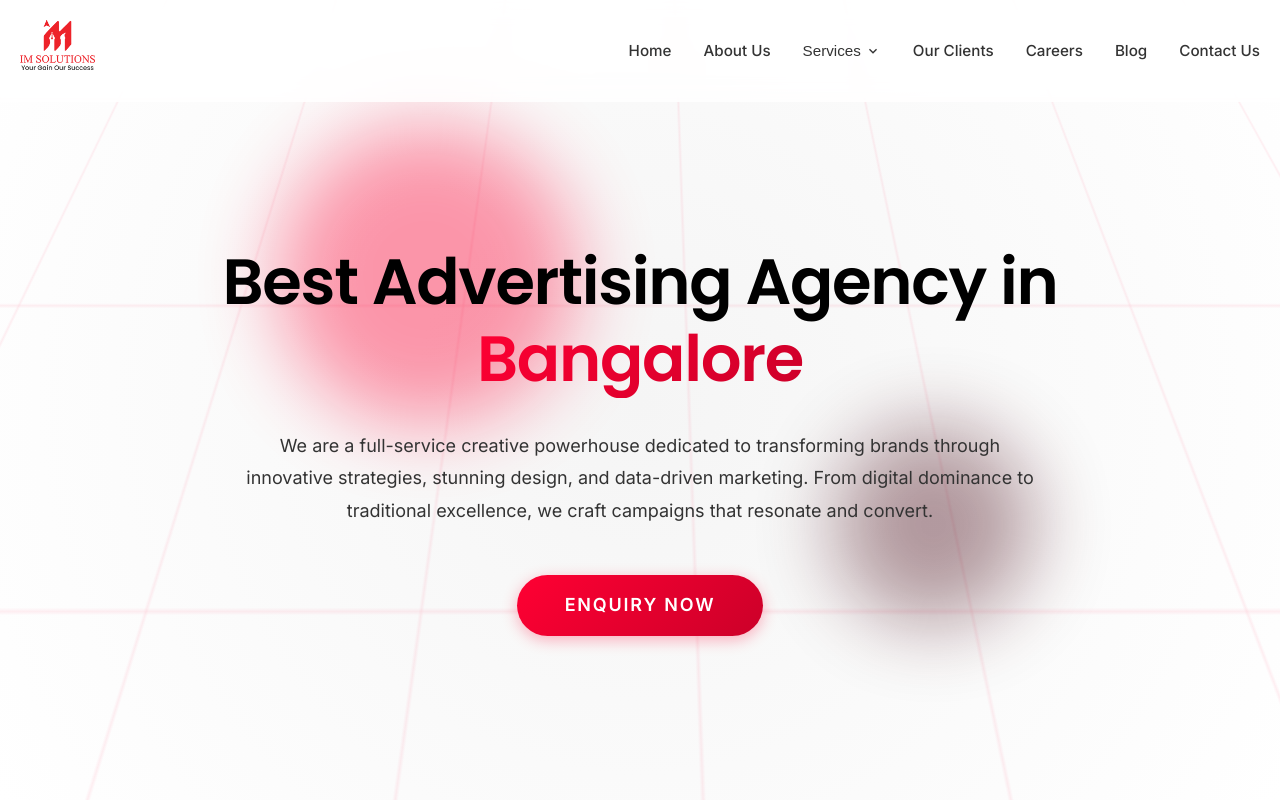
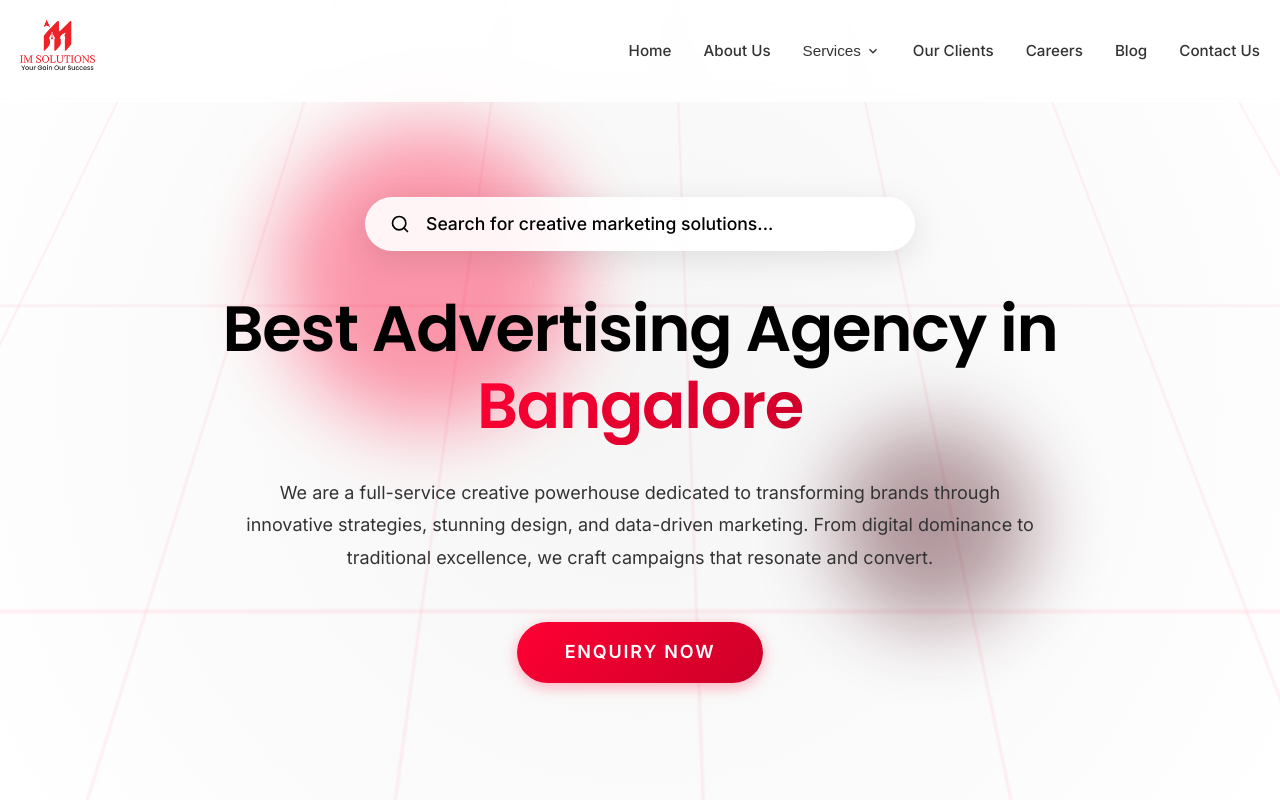
Before and after one commit to phanisri1601/ims-nextjs, a Next.js app: page / in a window 1280 px wide. Shown: the top 800 px of the page. Built offline with nearby package versions, Linux system fonts and the light colour scheme.

Commit message:
after search button in home page

```diff
--- a/src/components/Hero.module.css
+++ b/src/components/Hero.module.css
@@ -24,6 +24,57 @@
     position: relative;
     z-index: 1;
     width: 100%;
+    display: flex;
+    flex-direction: column;
+    align-items: center;
+}
+
+.searchContainer {
+    margin-bottom: 2.5rem;
+    display: flex;
+    justify-content: center;
+    width: 100%;
+}
+
+.searchBox {
+    background: rgba(255, 255, 255, 0.9);
+    backdrop-filter: blur(10px);
+    border: 1px solid rgba(255, 255, 255, 0.2);
+    display: flex;
+    align-items: center;
+    padding: 0 1.5rem;
+    position: relative;
+    overflow: hidden;
+    box-shadow: 0 8px 32px rgba(0, 0, 0, 0.1);
+}
+
+.searchIcon {
+    color: #000000;
+    margin-right: 1rem;
+    font-size: 1.25rem;
+    flex-shrink: 0;
+}
+
+.searchText {
+    color: #000000;
+    font-size: 1.1rem;
+    font-weight: 500;
+    white-space: nowrap;
+    display: flex;
+}
+
+.cursor {
+    display: inline-block;
+    width: 2px;
+    height: 1.2rem;
+    background-color: #000000;
+    margin-left: 2px;
+    animation: blink 1s step-end infinite;
+}
+
+@keyframes blink {
+    from, to { opacity: 1; }
+    50% { opacity: 0; }
 }
 
 .heroTitle {
--- a/src/components/Hero.tsx
+++ b/src/components/Hero.tsx
@@ -2,17 +2,57 @@
 
 import { motion, Variants } from 'framer-motion';
 import { useRef } from 'react';
+import { FiSearch } from 'react-icons/fi';
 import styles from './Hero.module.css';
 import Background3D from './Background3D';
 
 export default function Hero() {
+    const searchPhrase = "Search for creative marketing solutions...";
+    const characters = Array.from(searchPhrase);
+
+    const expandVariants: Variants = {
+        hidden: {
+            width: 50,
+            height: 50,
+            borderRadius: "25px",
+            opacity: 0
+        },
+        visible: {
+            width: ["54px", "min(90vw, 550px)"],
+            height: 54,
+            borderRadius: "27px",
+            opacity: 1,
+            transition: {
+                width: { duration: 0.8, ease: "circOut", delay: 0.5 },
+                opacity: { duration: 0.4, delay: 0.3 }
+            }
+        },
+    };
+
+    const charContainerVariants: Variants = {
+        visible: {
+            transition: {
+                staggerChildren: 0.04,
+                delayChildren: 1.3
+            }
+        }
+    };
+
+    const charVariants: Variants = {
+        hidden: { opacity: 0 },
+        visible: {
+            opacity: 1,
+            transition: { duration: 0.05 }
+        }
+    };
+
     const containerVariants: Variants = {
         hidden: { opacity: 0 },
         visible: {
             opacity: 1,
             transition: {
                 staggerChildren: 0.2,
-                delayChildren: 0.3,
+                delayChildren: 2.2,
             },
         },
     };
@@ -47,6 +87,30 @@ export default function Hero() {
         <section className={styles.hero}>
             <Background3D />
             <div className="container">
+                <div className={styles.searchContainer}>
+                    <motion.div
+                        className={styles.searchBox}
+                        variants={expandVariants}
+                        initial="hidden"
+                        animate="visible"
+                    >
+                        <FiSearch className={styles.searchIcon} />
+                        <motion.div
+                            className={styles.searchText}
+                            variants={charContainerVariants}
+                            initial="hidden"
+                            animate="visible"
+                        >
+                            {characters.map((char, i) => (
+                                <motion.span key={i} variants={charVariants}>
+                                    {char === " " ? "\u00A0" : char}
+                                </motion.span>
+                            ))}
+                            <span className={styles.cursor} />
+                        </motion.div>
+                    </motion.div>
+                </div>
+
                 <motion.div
                     className={styles.heroContent}
                     variants={containerVariants}
```
